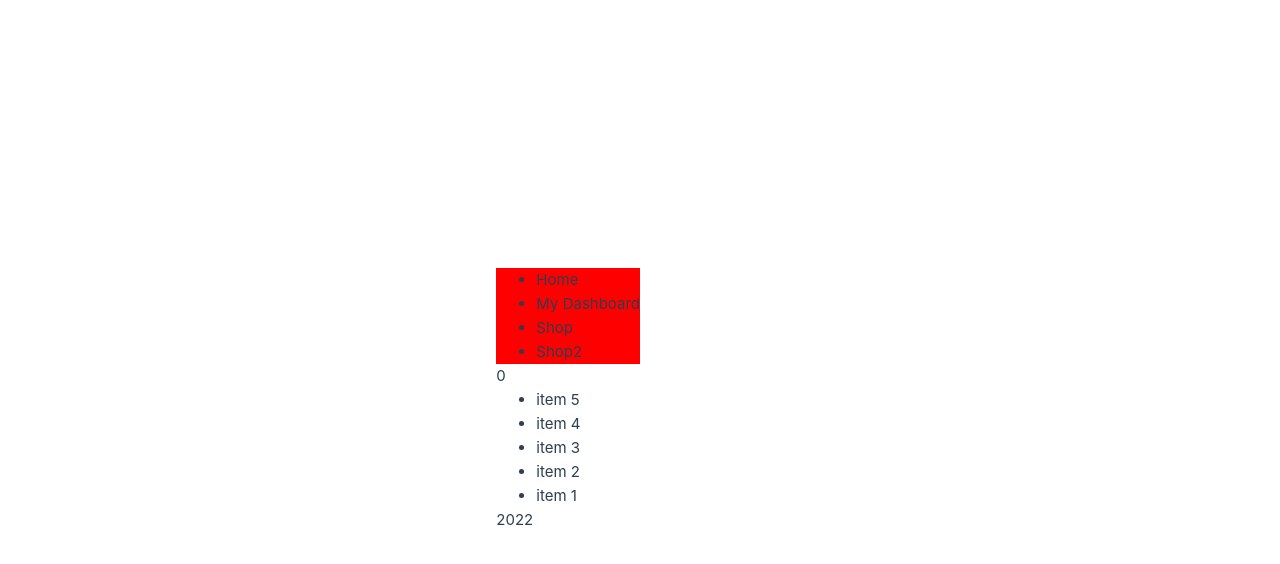
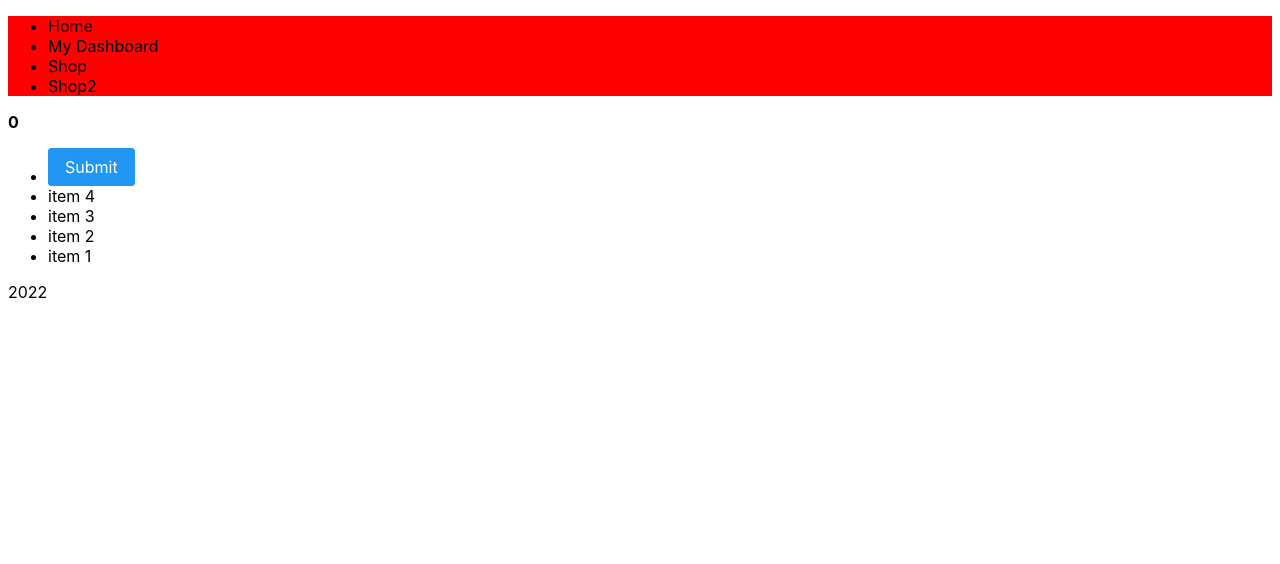
Before and after one commit to olsy-solvve/solvve_course_js_4, a Vue app: page / in a window 1280 px wide. Shown: the top 564 px of the page. Built offline with nearby package versions, Linux system fonts and the light colour scheme.

Commit message:
commit add primevue

```diff
--- a/package.json
+++ b/package.json
@@ -8,6 +8,8 @@
     "lint": "eslint . --ext .vue,.js,.jsx,.cjs,.mjs --fix --ignore-path .gitignore"
   },
   "dependencies": {
+    "primeicons": "^5.0.0",
+    "primevue": "^3.16.1",
     "vue": "^3.2.37"
   },
   "devDependencies": {
--- a/src/components/ComponentMain.vue
+++ b/src/components/ComponentMain.vue
@@ -1,9 +1,9 @@
-<script setup></script>
+<script></script>
 
 <template>
   <main>
     <ul>
-      <li>item 5</li>
+      <li><MyButton label="Submit"></MyButton></li>
       <li>item 4</li>
       <li>item 3</li>
       <li>item 2</li>
```
Also changed, not shown: src/App.vue (+9 -1 lines), src/main.js (+13 -2 lines), 1 other file (tests, documents, lock files or other folders).
